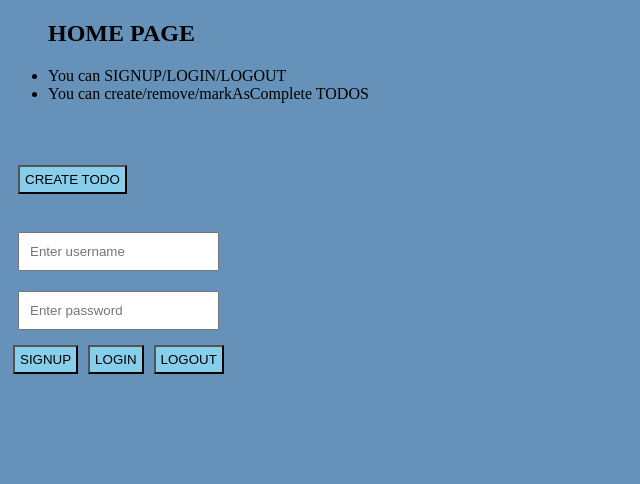
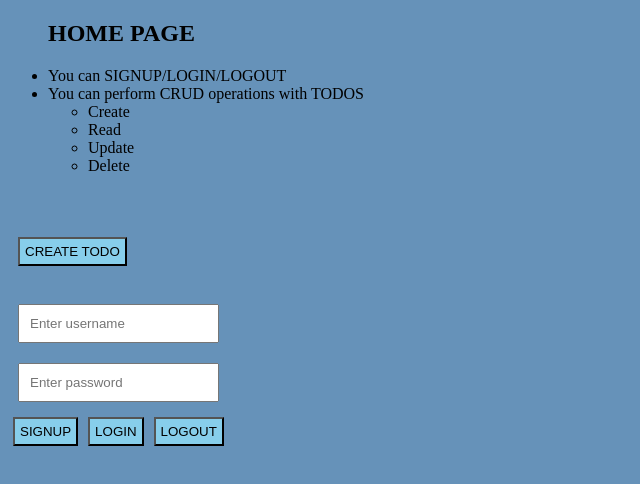
Before and after one commit to anujsolania/TODO-app, a React (Vite) app in the folder frontend/: page / in a window 1280 px wide. Shown: the top 484 px of the page, without its empty margins (0-640 px from the left). Built offline with nearby package versions, Linux system fonts and the light colour scheme; no server answers.

Commit message:
readme updated

```diff
--- a/frontend/src/components/SignupLogin.jsx
+++ b/frontend/src/components/SignupLogin.jsx
@@ -17,7 +17,15 @@ function SignupLogin() {
             <ul>
             <h2>HOME PAGE</h2>
                 <li>You can SIGNUP/LOGIN/LOGOUT</li>
-                <li>You can create/remove/markAsComplete TODOS</li>
+                <li>
+                You can perform CRUD operations with TODOS
+                    <ul>
+                    <li>Create</li>
+                    <li>Read</li>
+                    <li>Update</li>
+                    <li>Delete</li>
+                    </ul>
+                </li>
             </ul>
             </div>
 
```
Also changed, not shown: 1 other file (tests, documents, lock files or other folders).
